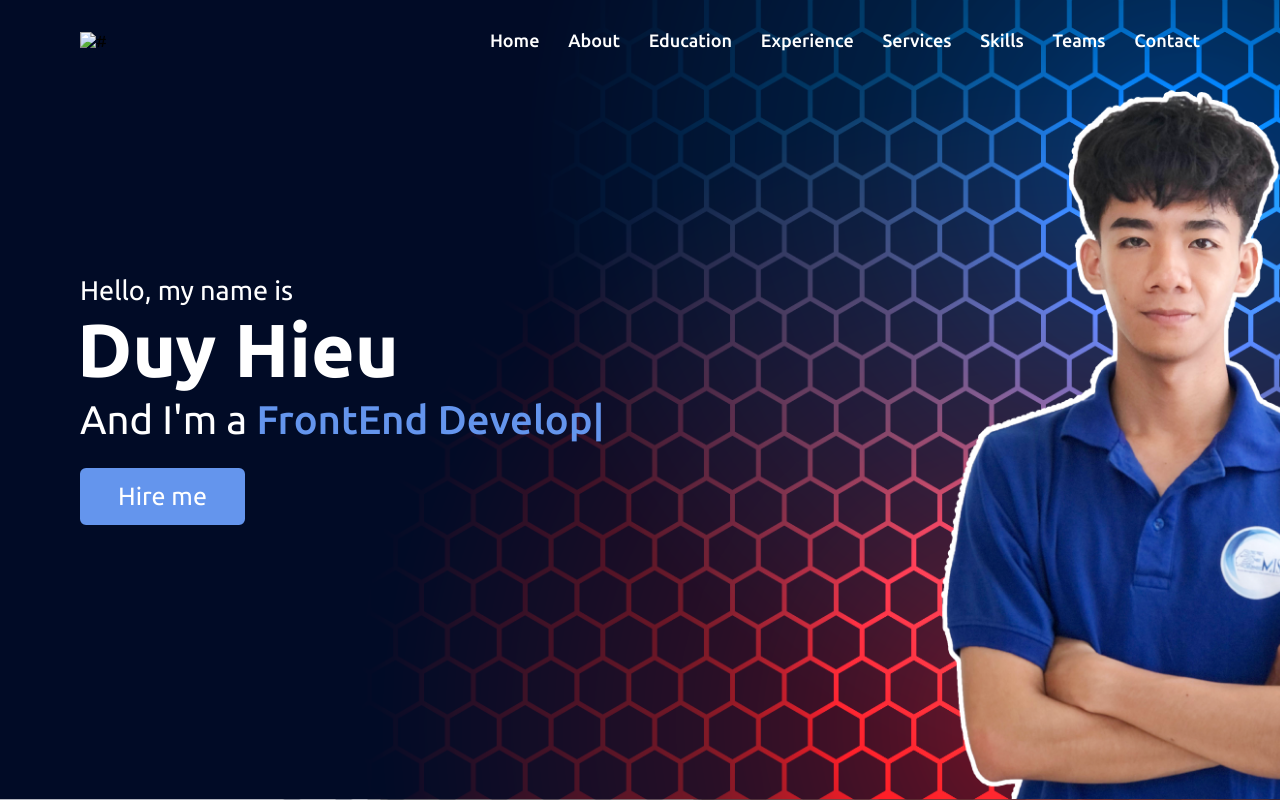
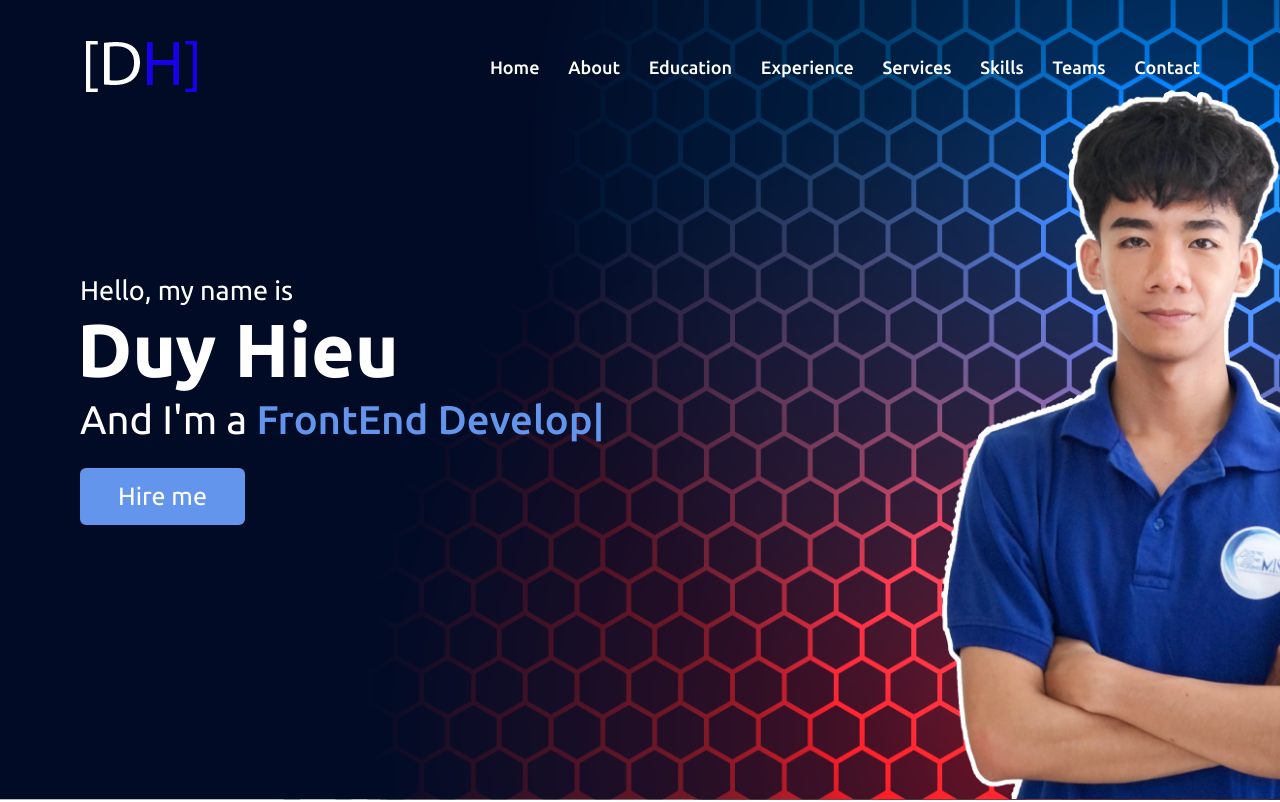
Before and after one commit to Hieugithub3007/DuyHieuProfile, a plain HTML site: page index.html in a window 1280 px wide. Shown: the top 802 px of the page. Drawn offline with nearby package versions, Linux system fonts and the light colour scheme; the site is published under a folder, as on GitHub Pages, so addresses that start at the root find nothing.

Commit message:
update logo

```diff
--- a/index.html
+++ b/index.html
@@ -22,7 +22,7 @@
     </div>
     <nav class="navbar">
         <div class="max-width">
-            <div class="logo"><img src="/images/logodh2.png" alt="#">
+            <div class="logo"><img src="./images/logodh2.png" alt="#">
                                 <!-- <a href="#">-D<span>H-</span></a> -->
             </div>
             <ul class="menu">
```
